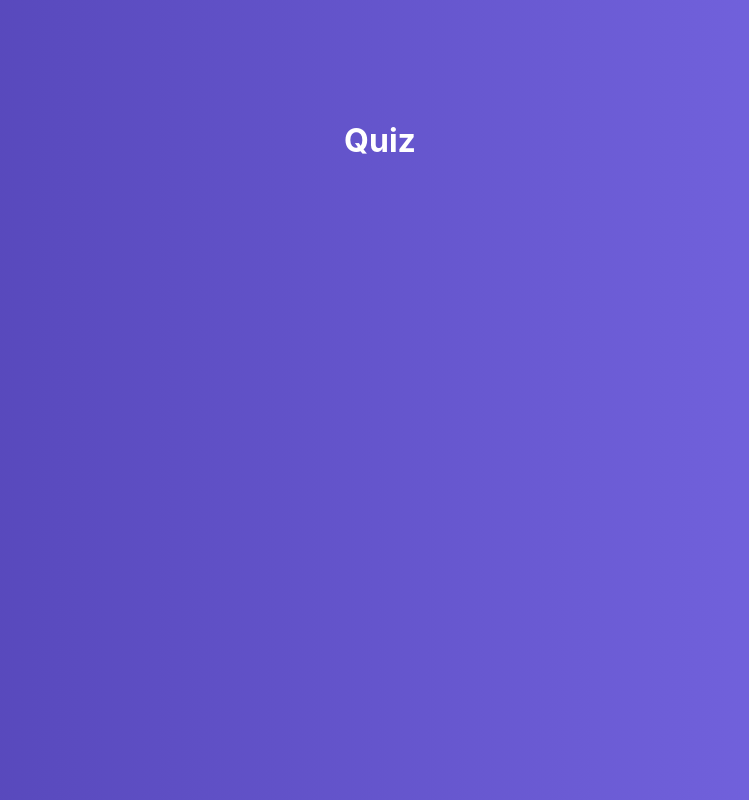
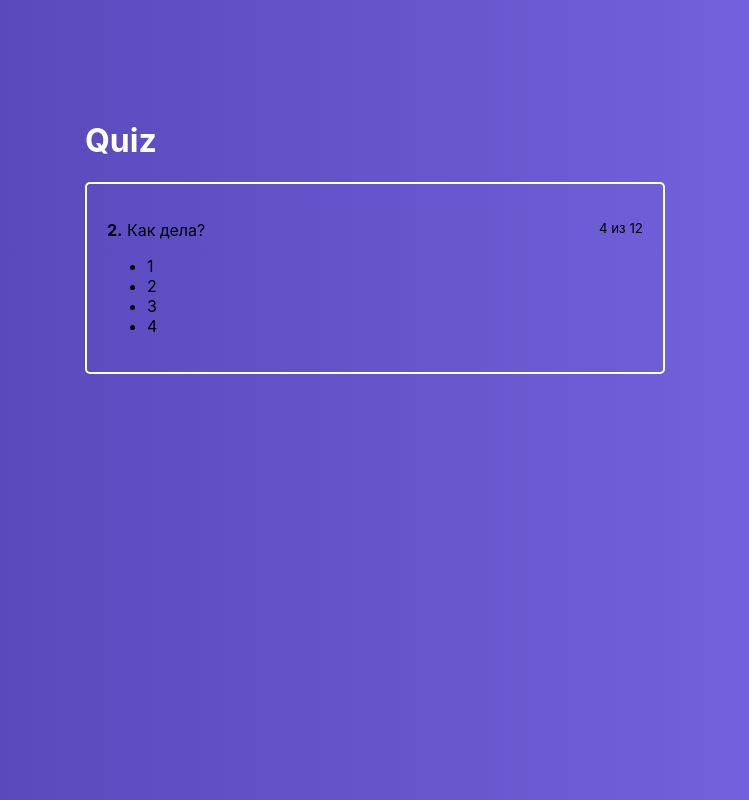
Before and after one commit to sergey87chuvasov/react-project-8, a React (Create React App) app: page / in a window 1280 px wide. Shown: the whole page, without its empty margins (265-1014 px from the left). Built offline with nearby package versions, Linux system fonts and the light colour scheme; the HTML template or start-up script is replaced by a standard one.

Commit message:
added active question component

```diff
--- a/src/components/ActiveQuiz/ActiveQuiz.js
+++ b/src/components/ActiveQuiz/ActiveQuiz.js
@@ -0,0 +1,23 @@
+import React from 'react';
+import classes from './ActiveQuiz.module.css';
+
+const ActiveQuiz = (props) => {
+  return (
+    <div className={classes.ActiveQuiz}>
+      <p className={classes.Question}>
+        <span>
+          <strong>2.</strong>&nbsp;Как дела?
+        </span>
+        <small> 4 из 12</small>
+      </p>
+      <ul>
+        <li>1</li>
+        <li>2</li>
+        <li>3</li>
+        <li>4</li>
+      </ul>
+    </div>
+  );
+};
+
+export default ActiveQuiz;
--- a/src/components/ActiveQuiz/ActiveQuiz.module.css
+++ b/src/components/ActiveQuiz/ActiveQuiz.module.css
@@ -0,0 +1,13 @@
+.ActiveQuiz {
+  padding: 20px;
+  color: fff;
+  border: 2px solid #fff;
+  border-radius: 5px;
+  margin: 0 10px;
+  box-sizing: border-box;
+}
+
+.Question {
+  display: flex;
+  justify-content: space-between;
+}
--- a/src/containers/Quiz/Quiz.js
+++ b/src/containers/Quiz/Quiz.js
@@ -1,5 +1,6 @@
 import React, { Component } from 'react';
 import classes from './Quiz.module.css';
+import ActiveQuiz from '../../components/ActiveQuiz/ActiveQuiz';
 
 class Quiz extends Component {
   state = {
@@ -9,7 +10,10 @@
   render() {
     return (
       <div className={classes.Quiz}>
-        <h1>Quiz</h1>
+        <div className={classes.QuizWrapper}>
+          <h1>Quiz</h1>
+          <ActiveQuiz />
+        </div>
       </div>
     );
   }
--- a/src/containers/Quiz/Quiz.module.css
+++ b/src/containers/Quiz/Quiz.module.css
@@ -11,3 +11,7 @@
   color: #fff;
   margin-left: 10px;
 }
+
+.QuizWrapper {
+  width: 600px;
+}
```
